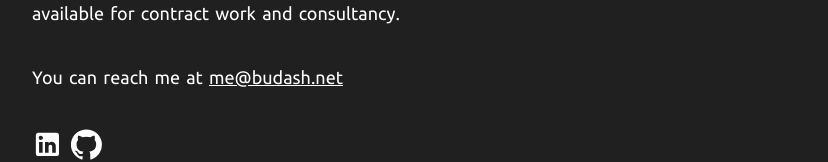
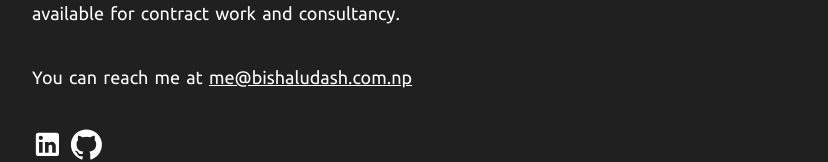
Before and after one commit to bishaludas/bishaludas.github.io, a React (Create React App) app: page / in a window 1280 px wide. Shown: the part 488-650 px from the top of the page, without its empty margins (224-1052 px from the left). Built offline with nearby package versions, Linux system fonts and the light colour scheme.

Commit message:
update to custom email

```diff
--- a/src/components/About/About.js
+++ b/src/components/About/About.js
@@ -29,8 +29,8 @@ const About = () => {
       <p>
         Hi, I'm Bishal! I'm a full-stack engineer with a passion for building
         beautiful things from scratch. I've been building websites and saas
-        services since 2017. I love working with React, Laravel and Express more about
-        them in{" "}
+        services since 2017. I love working with React, Laravel and Express more
+        about them in{" "}
         {
           <Link to="/stack" className={classes.links}>
             Stack
@@ -60,8 +60,8 @@ const About = () => {
       </p>
       <p>
         You can reach me at{" "}
-        <a href="mailto: me@budash.net" className={classes.links}>
-          me@budash.net
+        <a href="mailto: me@bishaludash.com.np" className={classes.links}>
+          me@bishaludash.com.np
         </a>{" "}
       </p>
 
```
